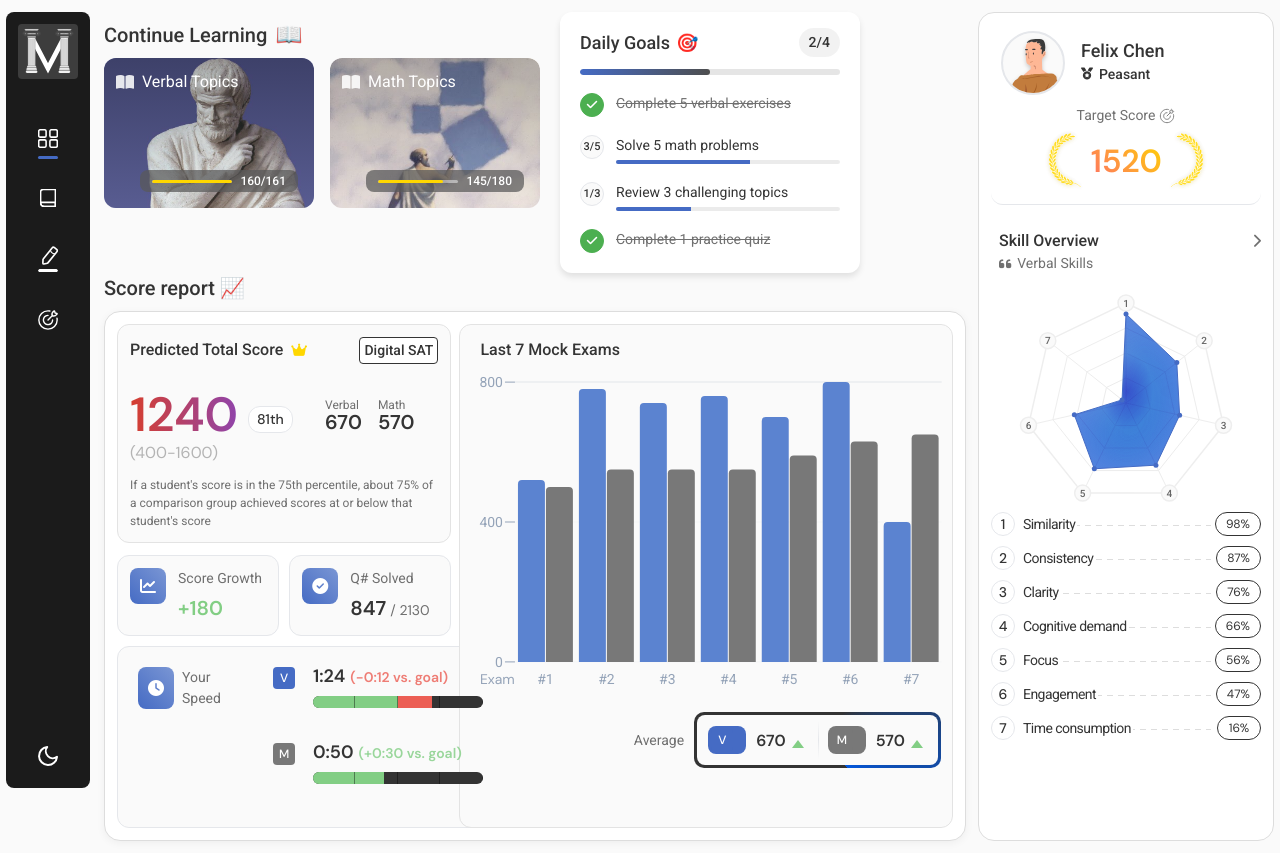
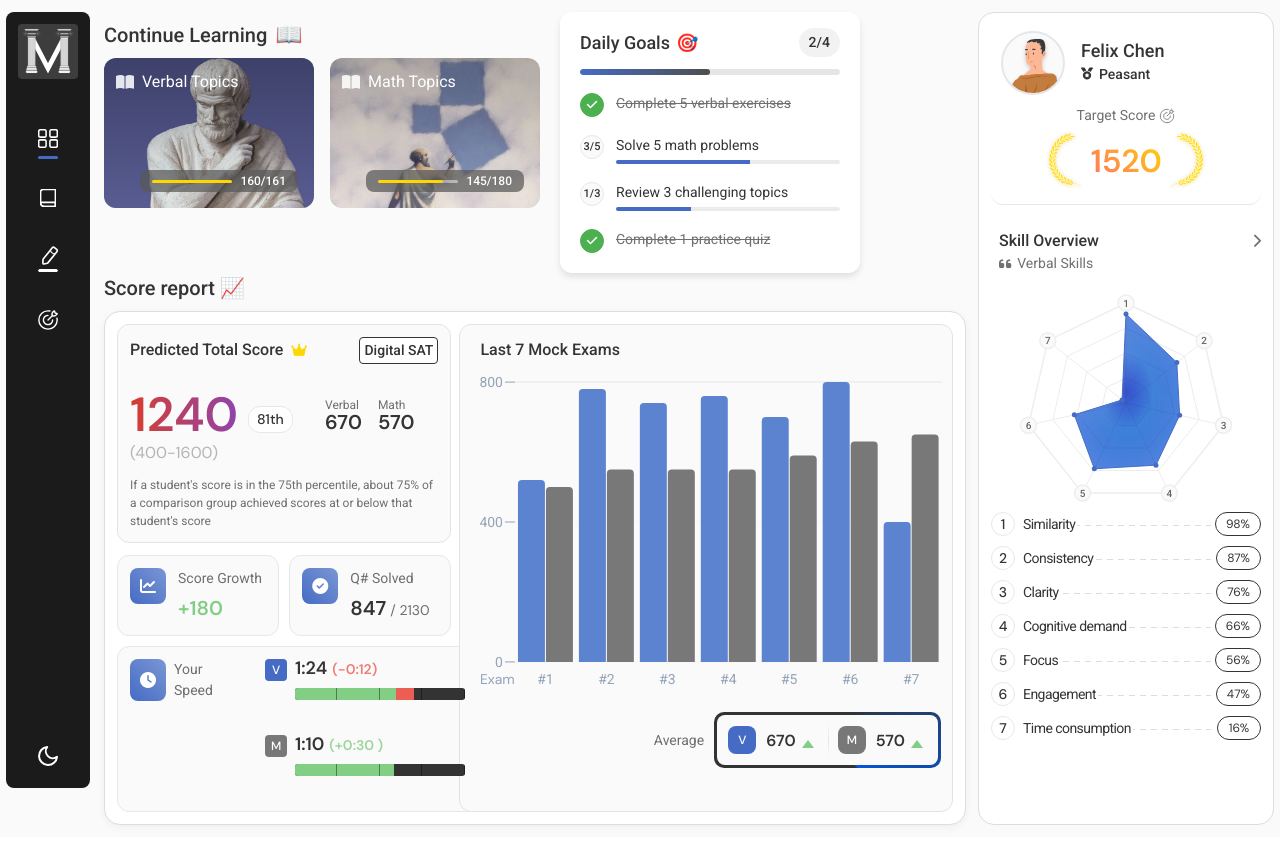
Before and after one commit to Orujhimaru/max_odyssey, a React (Vite) app: page /dashboard in a window 1280 px wide. Built offline with nearby package versions, Linux system fonts and the light colour scheme; sample sign-in values are in the browser's storage; a web font is replaced by a local one.

Commit message:
design: new design for spedometer part finished

```diff
--- a/src/components/PerformanceInsights/PerformanceInsights.css
+++ b/src/components/PerformanceInsights/PerformanceInsights.css
@@ -123,10 +123,6 @@
   /* align-items: flex-start; */
 }
 
-.insight-card.timerr {
-  padding: 20px;
-}
-
 [data-theme="dark"] .insight-card {
   border: 1px solid #5b5b5b;
   background-color: var(--bg-secondary);
@@ -184,14 +180,14 @@
   padding-inline: 7px;
   padding-block: 3px;
   color: white;
-  margin-right: 10px;
+  /* margin-right: 10px; */
 }
 
 .subject-label.math {
   background-color: var(--bar-math-color, #7b68ee);
   color: white;
   transition: none;
-  margin-right: 10px;
+  /* margin-right: 10px; */
 }
 
 .subject-label-container {
@@ -360,7 +356,7 @@
 .performance-bar {
   position: relative;
   height: 12px;
-  border-radius: 6px;
+  border-radius: 3px;
   overflow: hidden;
   background-color: #333; /* Dark gray for unfilled portions */
   display: flex;
--- a/src/components/PerformanceInsights/PerformanceInsights.jsx
+++ b/src/components/PerformanceInsights/PerformanceInsights.jsx
@@ -11,7 +11,7 @@ const PerformanceInsights = () => {
     },
     math: {
       target: 95, // Target seconds per question
-      actual: 50, // 0:50 actual seconds per question
+      actual: 70, // 0:50 actual seconds per question
       diff: 30, // Seconds ahead of target (positive is faster)
     },
   };
@@ -34,10 +34,10 @@ const PerformanceInsights = () => {
     // Calculate fill percentage based on actual time as a portion of 120 seconds
     const fillPercentage = Math.min(100, (actual / TOTAL_BAR_TIME) * 100);
 
-    // Define zone boundaries - where color changes from green to red
-    // For verbal: first 2 segments (60s, 50% of bar) are green zone
-    // For math: first 3 segments (90s, 75% of bar) are green zone
-    const greenZonePercentage = type === "verbal" ? 50 : 75;
+    // Define green zone based on target time rather than fixed segments
+    // For verbal: green up to 71 seconds (59.17% of bar)
+    // For math: green up to 95 seconds (79.17% of bar)
+    const greenZonePercentage = (target / TOTAL_BAR_TIME) * 100;
 
     // Calculate width of green and red parts within the filled area
     let greenWidth = 0;
@@ -62,7 +62,7 @@ const PerformanceInsights = () => {
           <div className="bar-segment"></div>
           <div className="bar-segment"></div>
 
-          {/* Green fill (up to the zone boundary) */}
+          {/* Green fill (up to the target) */}
           {greenWidth > 0 && (
             <div
               className="bar-fill green"
@@ -73,7 +73,7 @@ const PerformanceInsights = () => {
             ></div>
           )}
 
-          {/* Red fill (after the zone boundary) */}
+          {/* Red fill (after the target) */}
           {redWidth > 0 && (
             <div
               className="bar-fill red"
@@ -144,7 +144,7 @@ const PerformanceInsights = () => {
                         {formatTime(timeData.verbal.actual)}
                       </span>
                       <div className="speed-diff negative">
-                        ({formatDiffTime(timeData.verbal.diff)} vs. goal)
+                        ({formatDiffTime(timeData.verbal.diff)})
                       </div>
                     </div>
                     {renderPerformanceBar(
@@ -167,7 +167,7 @@ const PerformanceInsights = () => {
                         {formatTime(timeData.math.actual)}
                       </span>
                       <div className="speed-diff positive">
-                        ({formatDiffTime(timeData.math.diff)} vs. goal)
+                        ({formatDiffTime(timeData.math.diff)} )
                       </div>
                     </div>
                     {renderPerformanceBar(
```
